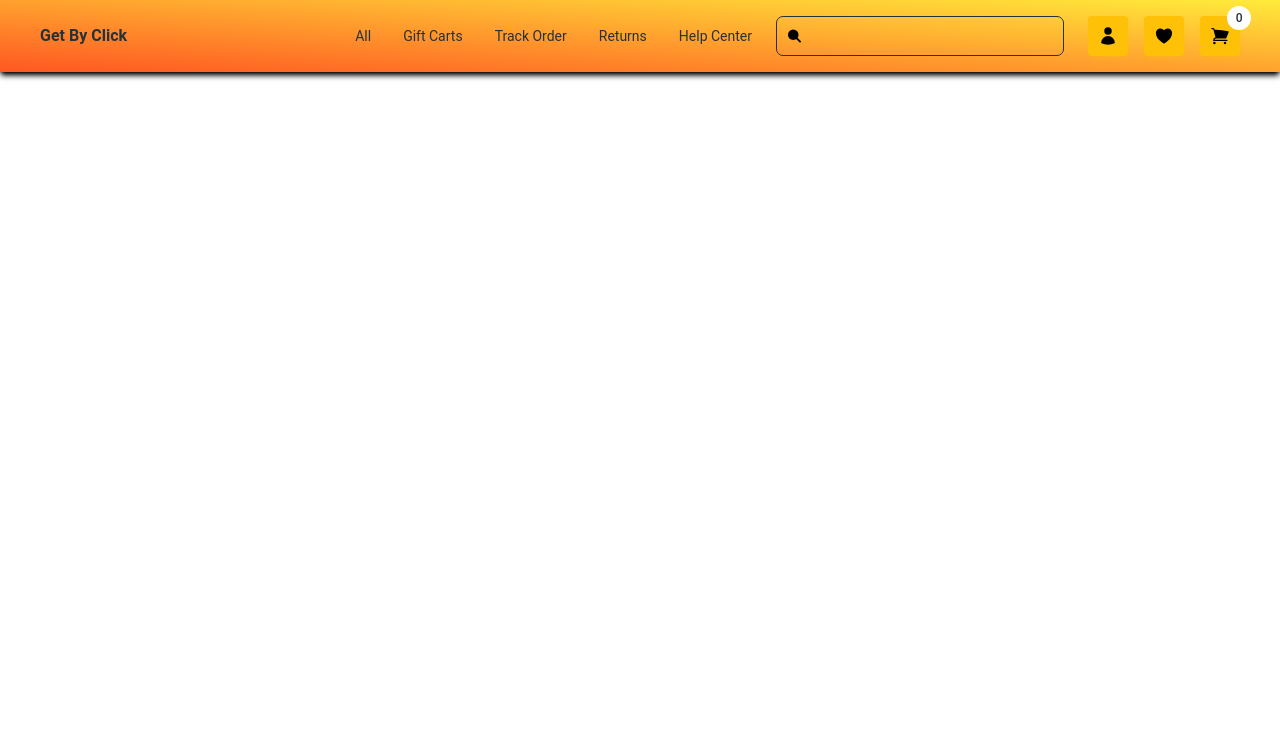
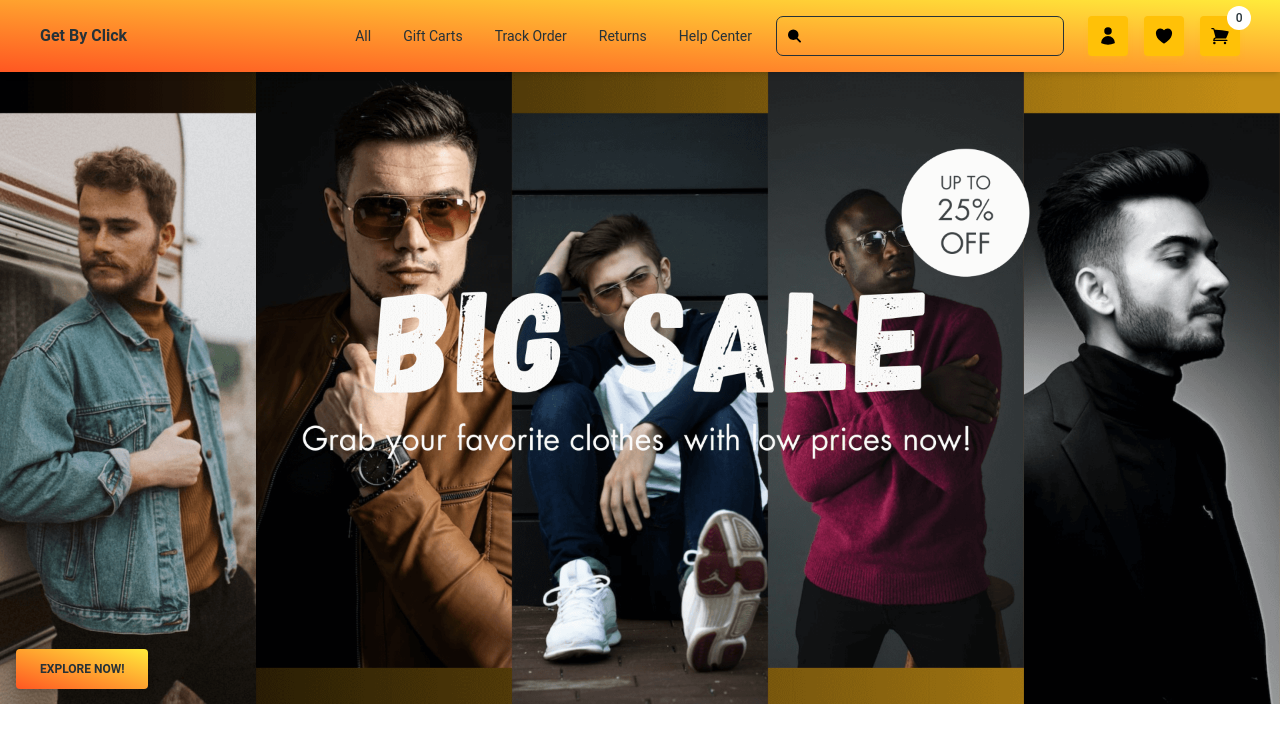
Before and after one commit to sayonUsman/get-by-click, a React (Vite) app: page / in a window 1280 px wide. Shown: the top 742 px of the page. Built offline with nearby package versions, Linux system fonts and the light colour scheme.

Commit message:
Added header and some issue of navbar has been fixed

```diff
--- /dev/null
+++ b/src/components/Header.jsx
@@ -0,0 +1,19 @@
+import banner from "../assets/Banner.png";
+import { Button } from "@material-tailwind/react";
+
+const Header = () => {
+  return (
+    <div className="absolute mt-16">
+      <img src={banner} alt="Banner Image" className="w-full"></img>
+
+      <Button
+        variant="gradient"
+        className="rounded from-deep-orange-500 to-yellow-500 text-blue-gray-900 -mt-20 ml-2 md:-mt-24 md:ml-4"
+      >
+        Explore Now!
+      </Button>
+    </div>
+  );
+};
+
+export default Header;
--- a/src/components/Navbar.jsx
+++ b/src/components/Navbar.jsx
@@ -14,7 +14,7 @@ import {
   ShoppingCartIcon,
 } from "@heroicons/react/24/solid";
 
-export default function StickyNavbar() {
+export default function FixedNavbar() {
   const [openNav, setOpenNav] = React.useState(false);
 
   React.useEffect(() => {
@@ -88,7 +88,7 @@ export default function StickyNavbar() {
       <Navbar
         variant="gradient"
         color="deep-orange"
-        className="sticky top-0 z-10 h-max max-w-full rounded-none px-4 py-4 xl:px-10 from-deep-orange-500 to-yellow-500"
+        className="fixed top-0 z-10 h-max max-w-full rounded-none px-4 py-4 xl:px-10 from-deep-orange-500 to-yellow-500"
       >
         <div className="flex items-center justify-between text-blue-gray-900">
           <Typography
--- a/src/main.jsx
+++ b/src/main.jsx
@@ -2,12 +2,14 @@ import React from "react";
 import ReactDOM from "react-dom/client";
 import "./index.css";
 import { ThemeProvider } from "@material-tailwind/react";
-import StickyNavbar from "./components/Navbar";
+import FixedNavbar from "./components/Navbar";
+import Header from "./components/Header";
 
 ReactDOM.createRoot(document.getElementById("root")).render(
   <React.StrictMode>
     <ThemeProvider>
-      <StickyNavbar />
+      <FixedNavbar />
+      <Header></Header>
     </ThemeProvider>
   </React.StrictMode>
 );
```
Also changed, not shown: src/assets/Banner.png (added).
